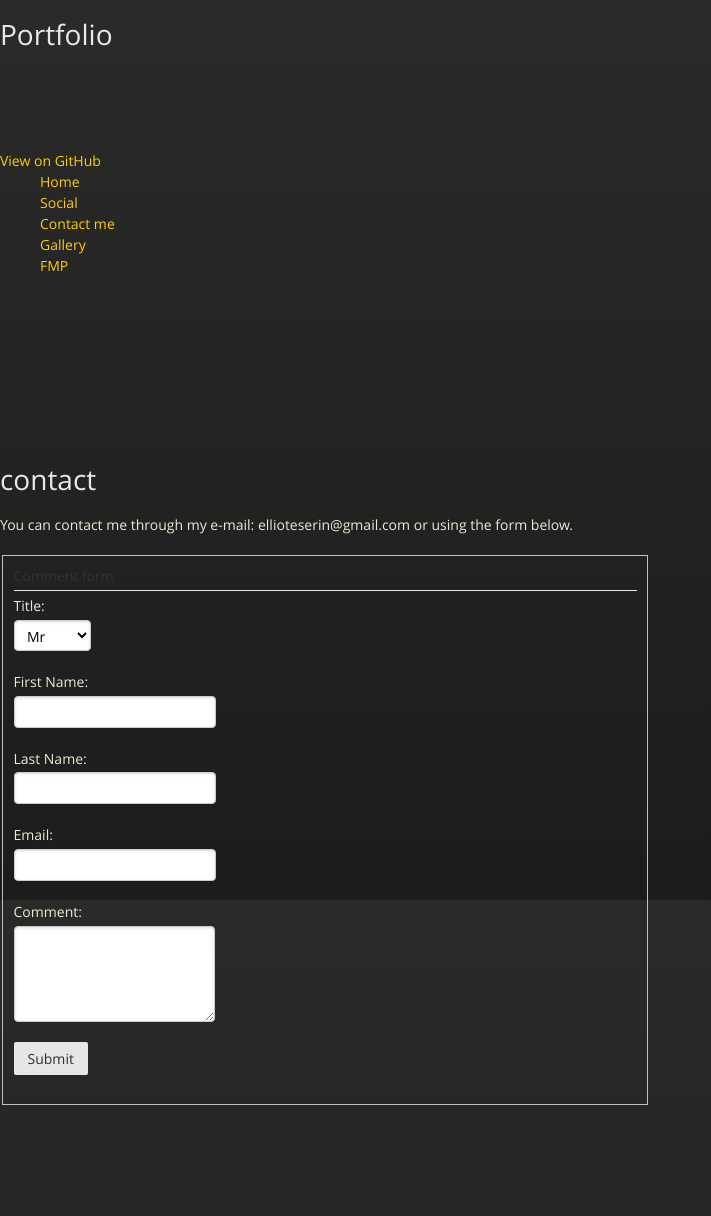
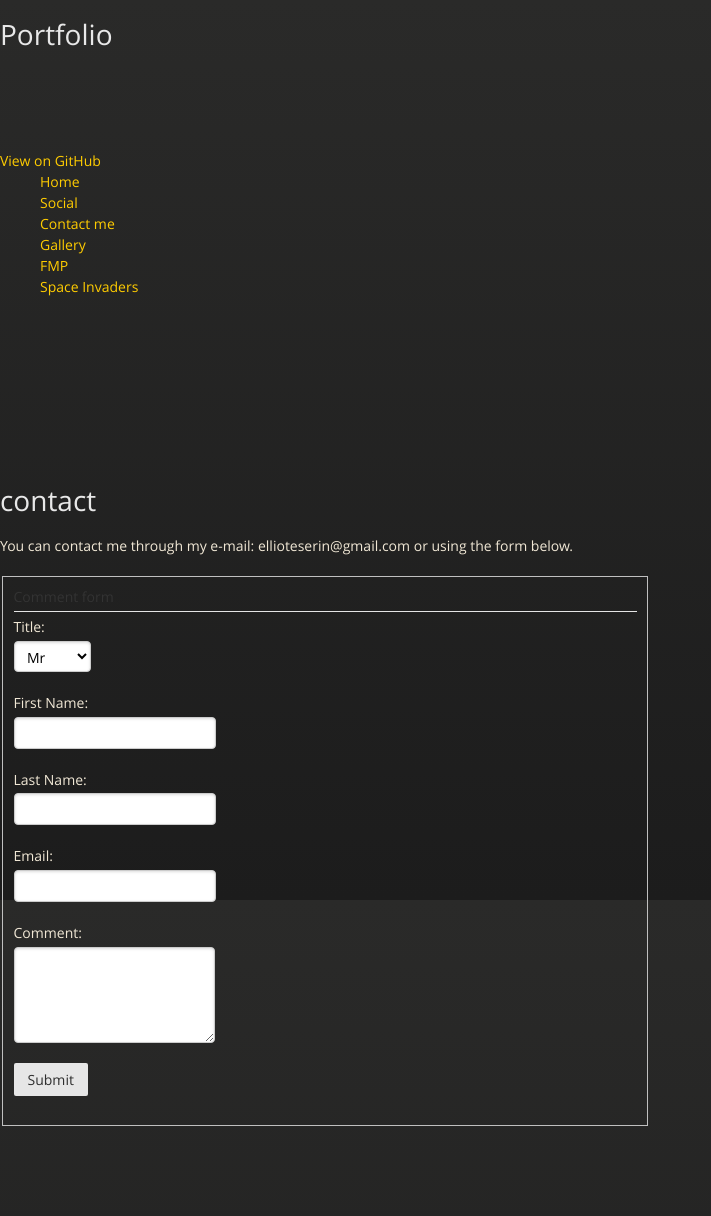
Before and after one commit to ElliotEserin/Portfolio, a Jekyll site: the page built from contact.md, in a window 1280 px wide. Shown: the whole page, without its empty margins (0-711 px from the left). Built offline with Jekyll 4.4.1, drawn with Linux system fonts in a browser that asks for light colours; nearby versions of some CDN libraries; the repository's description, which GitHub fills in, is left out; our own code applies the rules of GitHub Pages for plain Markdown files; before the commit the page ends 1195 px from its top, so only the background shows below that.

Commit message:
Update nav.html

```diff
--- a/_includes/nav.html
+++ b/_includes/nav.html
@@ -12,8 +12,11 @@
    <li>
      <a href="gallery.html"> Gallery </a>
    </li>
+    <li>
+     <a href="FMP.html"> FMP </a>
+   </li>
      <li>
-     <a href="FMP.html"> FMP </a>
+     <a href="https://github.com/ElliotEserin/Space-Invaders/blob/main/WebGL%20build/index.html"> Space Invaders </a>
    </li>
   </ul>
 </nav>
```
